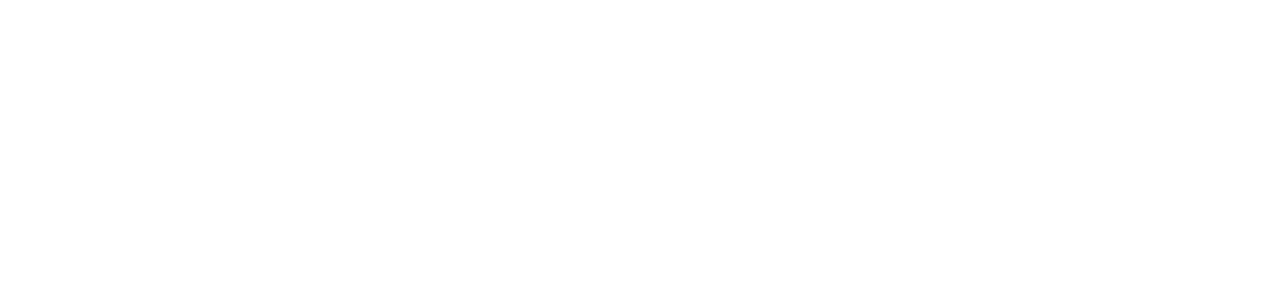
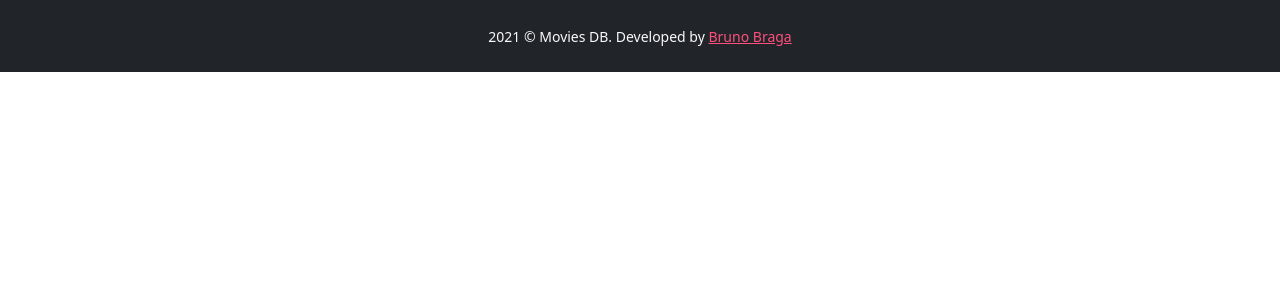
Before and after one commit to brunobragaw8t/movies, a React (Create React App) app: page / in a window 1280 px wide. Shown: the top 300 px of the page. Built offline with nearby package versions, Linux system fonts and the light colour scheme.

Commit message:
Create footer

```diff
--- a/src/App.js
+++ b/src/App.js
@@ -1,8 +1,10 @@
 import './App.scss';
+import { Footer } from './components/Footer';
 
 function App() {
   return (
     <div className="App">
+      <Footer />
     </div>
   );
 }
--- /dev/null
+++ b/src/components/Footer.js
@@ -0,0 +1,11 @@
+export const Footer = () => {
+  return (
+    <footer className="py-4 bg-dark text-light">
+      <div className="container text-center">
+        <small>
+          2021 &copy; Movies DB. Developed by <a href="https://github.com/brunobragaw8t" target="_blank">Bruno Braga</a>
+        </small>
+      </div>
+    </footer>
+  )
+}
```
